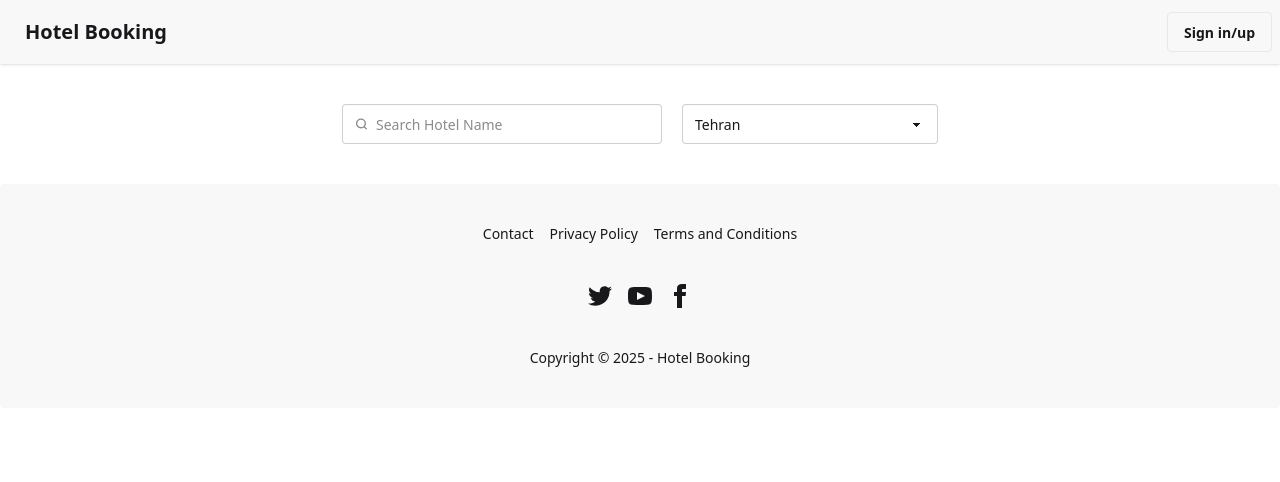
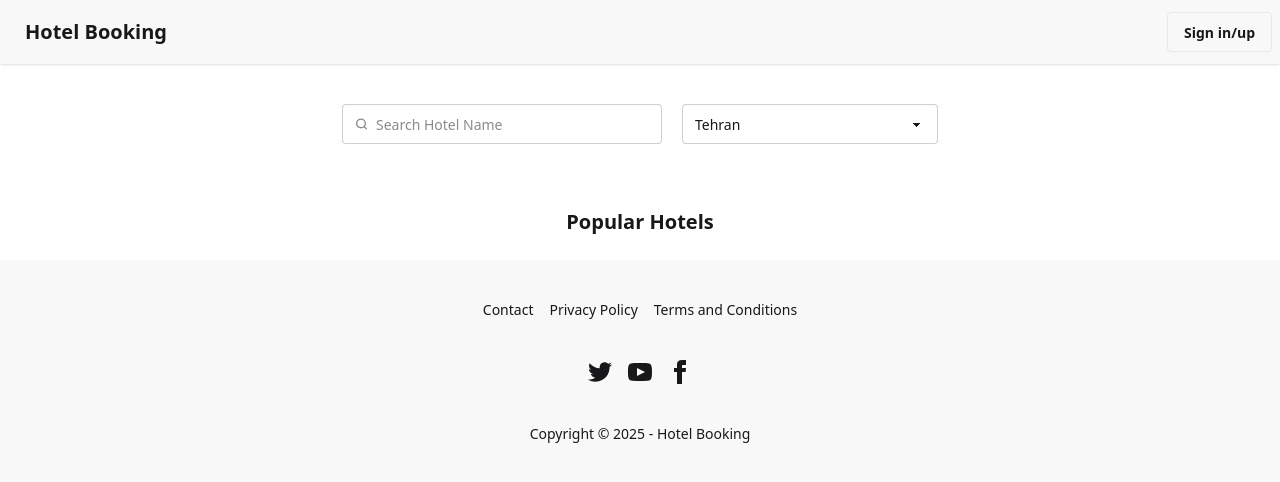
Before and after one commit to 001M4N/Hotel-Booking, a React (Vite) app in the folder hotel-booking/: page / in a window 1280 px wide. Shown: the top 482 px of the page. Built offline with nearby package versions, Linux system fonts and the light colour scheme.

Commit message:
adding Component for Popular Hotels, it is not done yet!

```diff
--- /dev/null
+++ b/hotel-booking/src/components/PopularHotels.jsx
@@ -0,0 +1,8 @@
+function PopularHotels() {
+  return (
+    <div className="w-full mt-6">
+      <h2 className="text-xl font-bold mb-6 text-center">Popular Hotels</h2>
+    </div>
+  );
+}
+export default PopularHotels;
--- a/hotel-booking/src/pages/Home.jsx
+++ b/hotel-booking/src/pages/Home.jsx
@@ -1,5 +1,6 @@
 import Header from "../components/Header";
 import SearchBar from "../components/SearchBar";
+import PopularHotels from "../components/PopularHotels";
 import Footer from "../components/Footer";
 
 function Home() {
@@ -7,6 +8,7 @@ function Home() {
     <>
       <Header />
       <SearchBar />
+      <PopularHotels />
       <Footer />
     </>
   );
```
